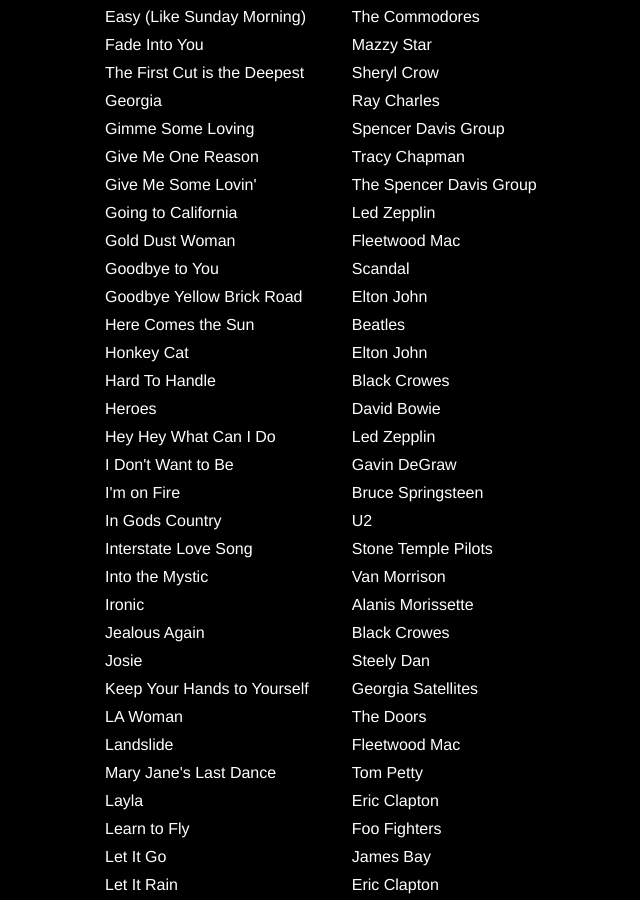
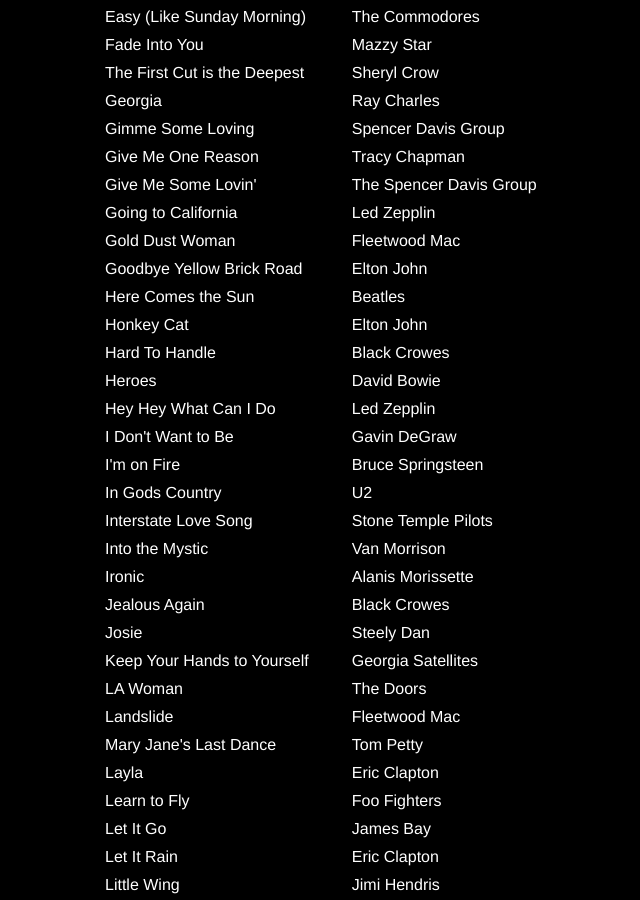
Before and after one commit to jimm/www-ellisislandband-net, a Jekyll site: the page built from song-list.md, in a window 1280 px wide and 900 px high, scrolled down 827 px. Shown: the whole window, without its empty margins (118-758 px from the left). Built offline with Jekyll 4.4.1, drawn with Linux system fonts in a browser that asks for light colours.

Commit message:
song list script update

```diff
--- a/song-list.md
+++ b/song-list.md
@@ -43,7 +43,6 @@
 <tr><td>Give Me Some Lovin'</td><td>The Spencer Davis Group</td></tr>
 <tr><td>Going to California</td><td>Led Zepplin</td></tr>
 <tr><td>Gold Dust Woman</td><td>Fleetwood Mac</td></tr>
-<tr><td>Goodbye to You</td><td>Scandal</td></tr>
 <tr><td>Goodbye Yellow Brick Road</td><td>Elton John</td></tr>
 <tr><td>Here Comes the Sun</td><td>Beatles</td></tr>
 <tr><td>Honkey Cat</td><td>Elton John</td></tr>
```
Also changed, not shown: 1 other file.
